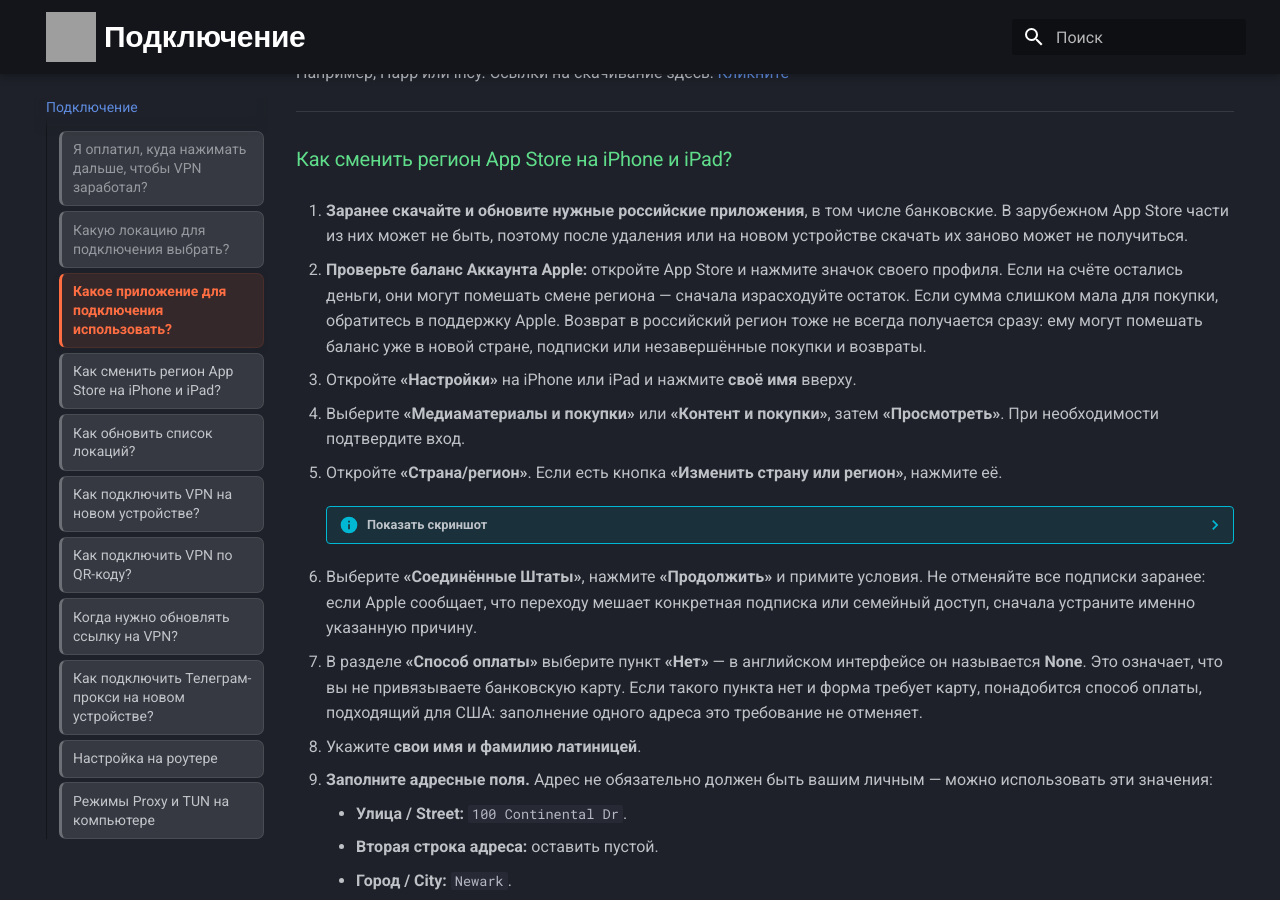
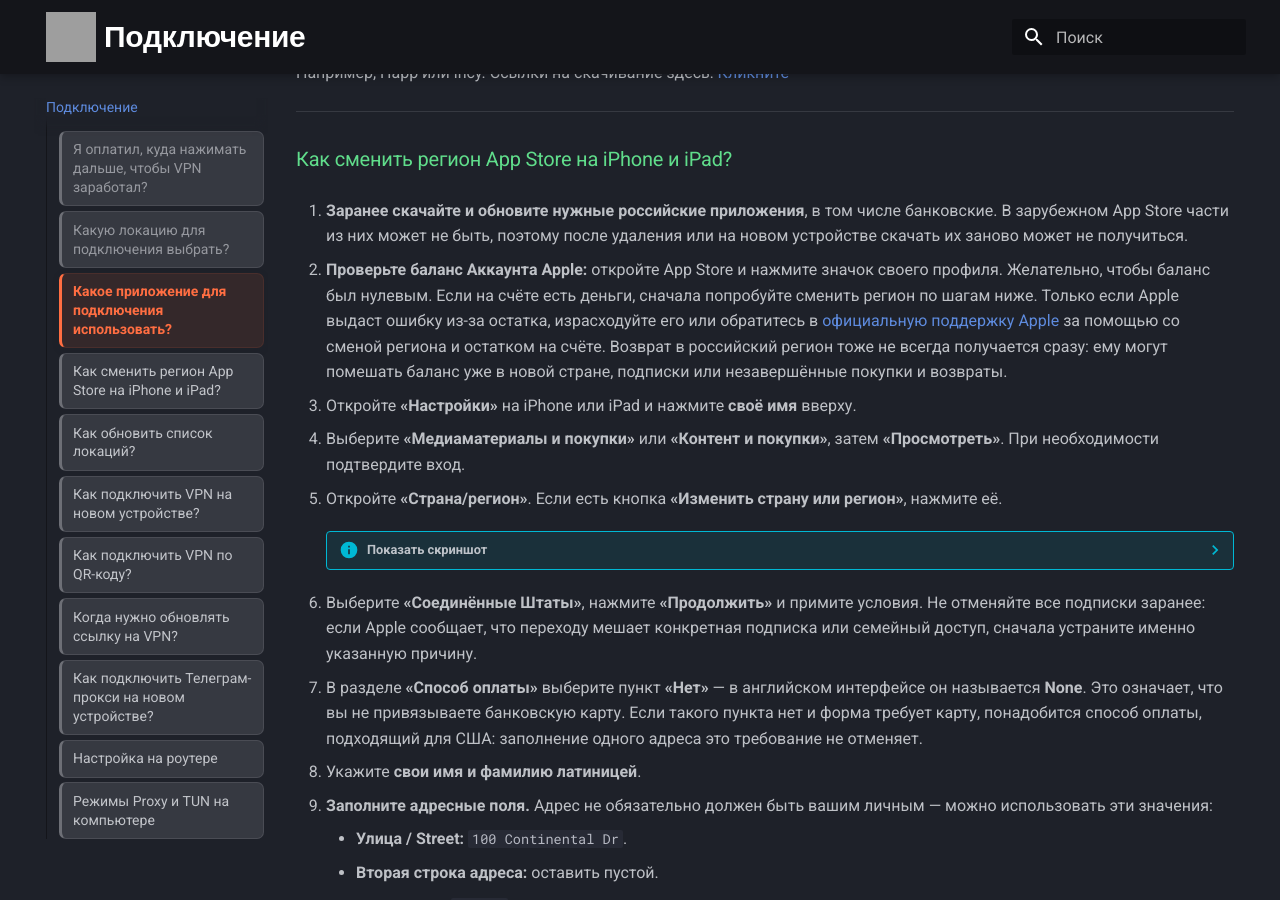
Before and after one commit to CanvasProxy/wiki, an MkDocs documentation site: the page built from docs/connection.md, in a window 1280 px wide and 900 px high, scrolled down 809 px. Built offline with MkDocs 1.6.1 and Material for MkDocs 9.7.7, drawn with Linux system fonts in a browser that asks for light colours; grey boxes are pictures that could not be loaded.

Commit message:
Clarify balance handling and link official Apple support

```diff
--- a/docs/connection.md
+++ b/docs/connection.md
@@ -37,7 +37,7 @@
 
 1. **Заранее скачайте и обновите нужные российские приложения**, в том числе банковские. В зарубежном App Store части из них может не быть, поэтому после удаления или на новом устройстве скачать их заново может не получиться.
 
-2. **Проверьте баланс Аккаунта Apple:** откройте App Store и нажмите значок своего профиля. Если на счёте остались деньги, они могут помешать смене региона — сначала израсходуйте остаток. Если сумма слишком мала для покупки, обратитесь в поддержку Apple. Возврат в российский регион тоже не всегда получается сразу: ему могут помешать баланс уже в новой стране, подписки или незавершённые покупки и возвраты.
+2. **Проверьте баланс Аккаунта Apple:** откройте App Store и нажмите значок своего профиля. Желательно, чтобы баланс был нулевым. Если на счёте есть деньги, сначала попробуйте сменить регион по шагам ниже. Только если Apple выдаст ошибку из-за остатка, израсходуйте его или обратитесь в [официальную поддержку Apple](https://support.apple.com/ru-ru/contact) за помощью со сменой региона и остатком на счёте. Возврат в российский регион тоже не всегда получается сразу: ему могут помешать баланс уже в новой стране, подписки или незавершённые покупки и возвраты.
 
 3. Откройте **«Настройки»** на iPhone или iPad и нажмите **своё имя** вверху.
 
```
